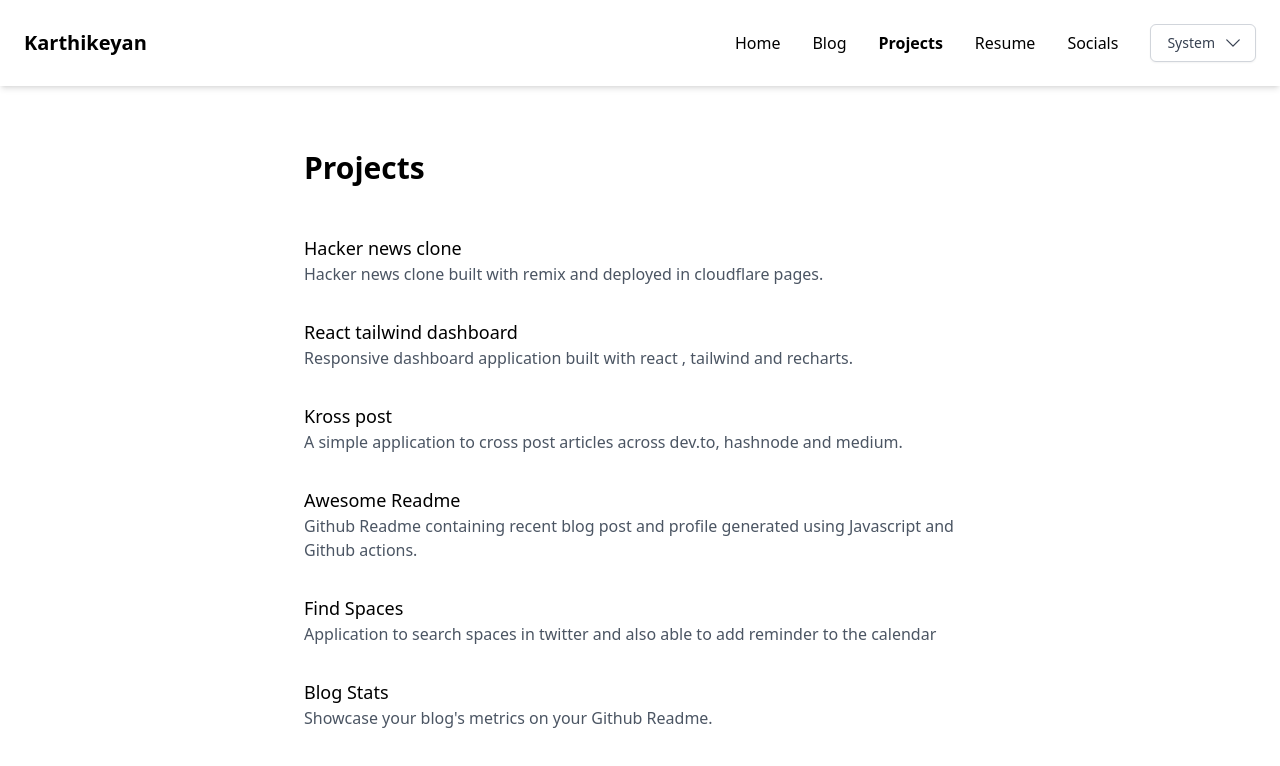
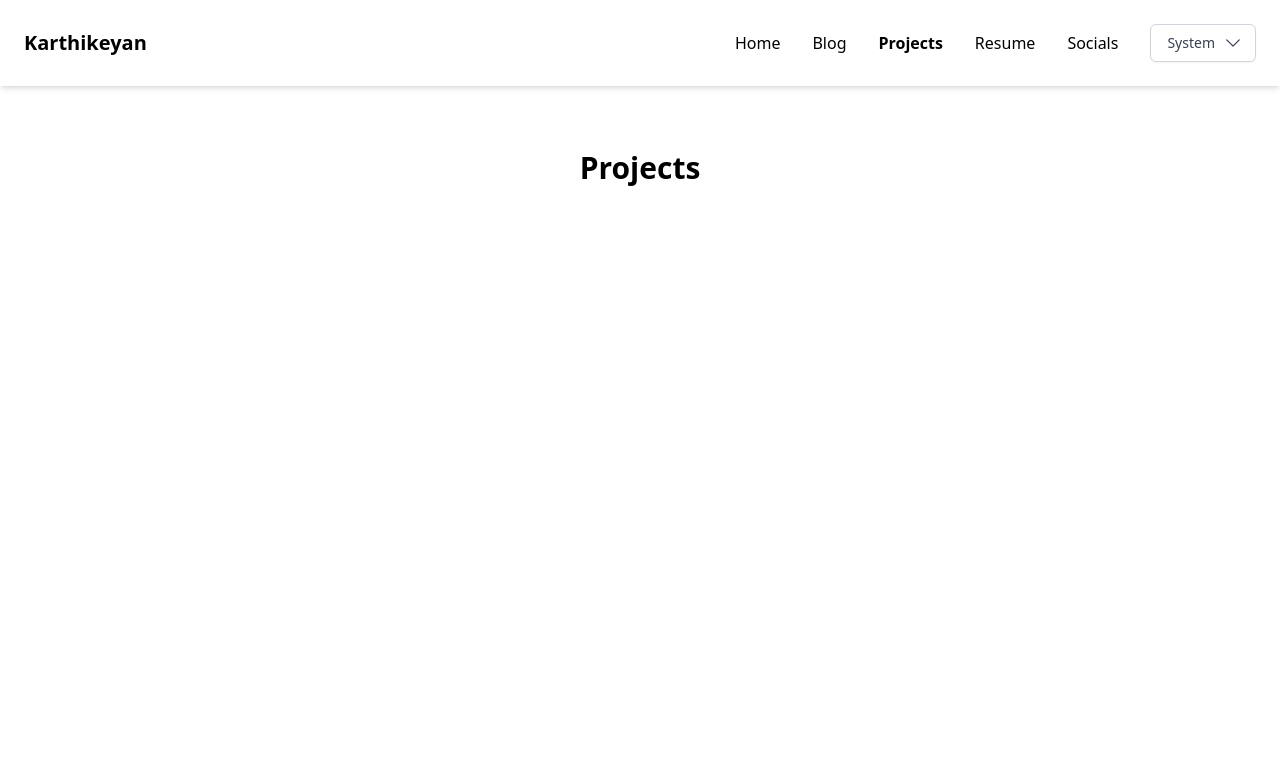
Before and after one commit to skarthikeyan96/karthik.dev, a Next.js app: page /projects in a window 1280 px wide. Shown: the top 766 px of the page. Built offline with nearby package versions, Linux system fonts and the light colour scheme.

Commit message:
fix: deployment issues

```diff
--- a/pages/projects.tsx
+++ b/pages/projects.tsx
@@ -13,12 +13,7 @@ const Projects: NextPage = () => {
             return (
                 <div key={index} className="pb-8">
 
-              <Post
-                id={index}
-                title={project.title}
-                description={project.description}
-                url={project.url}
-              />
+
               </div>
             );
           })}
```
